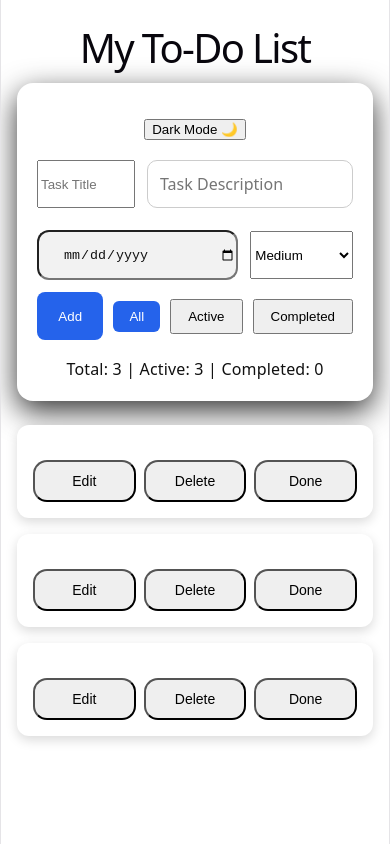
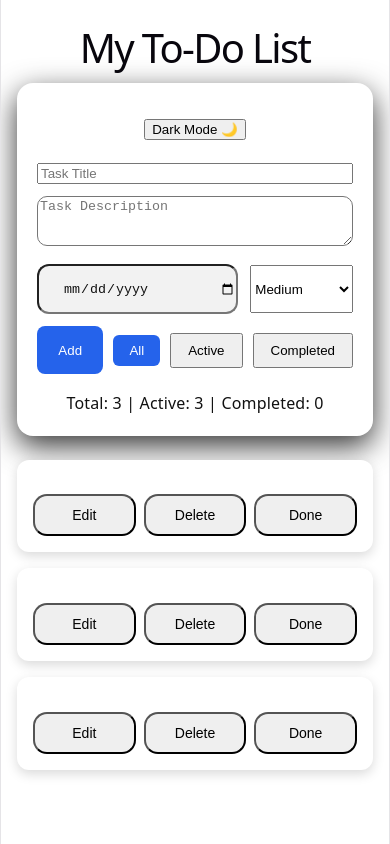
Before and after one commit to Tui-Satit/react-to-do-list, a React (Vite) app: page / in a window 390 px wide. Built offline with nearby package versions, Linux system fonts and the light colour scheme.

Commit message:
Improve for iPhone

```diff
--- a/src/App.css
+++ b/src/App.css
@@ -386,10 +386,27 @@ ul {
   padding: 12px;
 }
 
-.input-row {
-  display: flex;
-  gap:  12px;
+.title-row,
+.description-row {
+  width: 100%;
   margin-bottom: 12px;
+
+}
+
+.title-row {
+  font-size: 18px;
+  font-weight: bold;
+}
+
+.title-row input,
+.description-row textarea {
+  width: 100%;
+}
+
+.description-row textarea {
+  resize: vertical;
+  min-height: 50px;
+  border-radius: 10px;
 }
 
 .task-input{
@@ -443,42 +460,16 @@ ul {
   font-size: 14px;
 }
 
-textarea {
-  width: 100%;
-  padding: 12px;
-  font-size: 16px;
-  border-radius: 10px;
-  border: 1px solid #ccc;
-  resize: vertical;
-  box-sizing: border-box;
-  margin-bottom: 10px;
-  font-family: inherit;
-}
 
-.task-description {
-  color: #555;
-  font-size: 18px;
-  font-weight: bold;
-  margin-top: 0px;
-  margin-bottom: 10px;
-  white-space: pre-line;
-}
+
+
 
 .completed {
   text-decoration: line-through;
   opacity: 0.6;
 }
 
-.title-input {
-  flex: 1;
-  height: 48px;
-}
 
-.description-input {
-  flex: 2;
-  min-height: 48px;
-  resize: none;
-}
 
 .action-row {
   display: flex;
@@ -501,11 +492,7 @@ textarea {
   flex: 1;
 }
 
-.input-row {
-  display: flex;
-  gap: 12px;
-  margin-bottom: 12px;
-}
+
 
 .action-row {
   display: flex;
--- a/src/App.jsx
+++ b/src/App.jsx
@@ -165,22 +165,25 @@ function App() {
      </div>
    */}
 
-     <div className="input-row">
+     <div className="title-row">
 
        <input
          type="text"
          placeholder="Task Title"
          value={newTitle}
          onChange={(e) => setNewTitle(e.target.value)}
-         className="title-input"
+
         />
 
+        </div>
+
+    <div className="description-row">
       <textarea
         placeholder="Task Description"
         value={newDescription}
         onChange={(e) => setNewDescription(e.target.value)}
         rows={1}
-        className="description-input"
+
 
       />
      </div>
```
